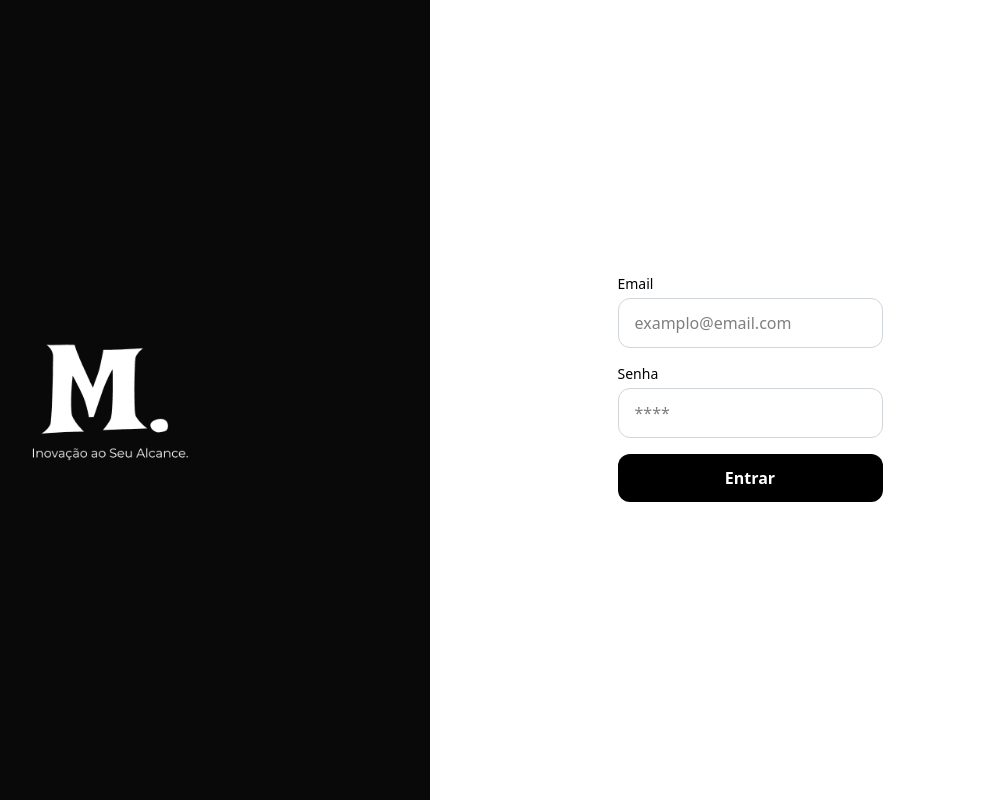
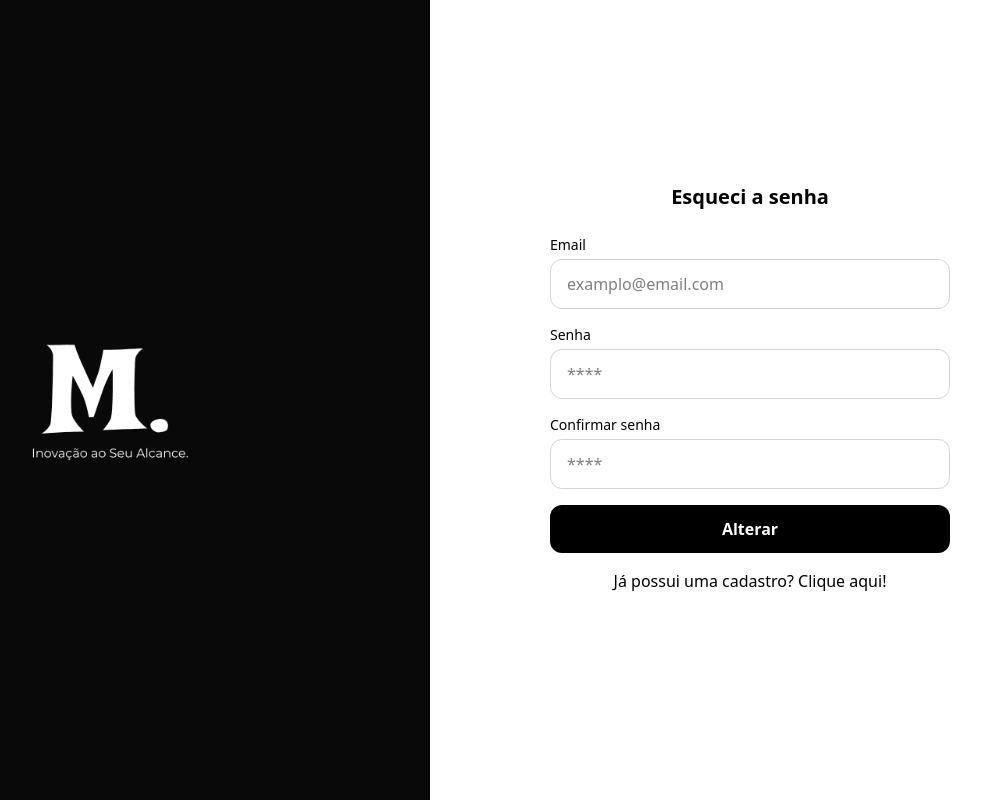
Before and after one commit to AntonioALino/CaseMind2025-Frontend, a React (Vite) app in the folder blog-mind-consulting/: page /recover-password in a window 1280 px wide. Shown: the whole page, without its empty margins (210-1191 px from the left). Built offline with nearby package versions, Linux system fonts and the light colour scheme; no server answers.

Commit message:
:ok_hand: Finalizando, registro e redefinir senha (redefenir senha sem conexão com o back, ainda)

```diff
--- a/blog-mind-consulting/src/App.tsx
+++ b/blog-mind-consulting/src/App.tsx
@@ -1,12 +1,19 @@
 import { LoginPage } from './pages/LoginPage'
-
+import { BrowserRouter as Router, Routes, Route } from 'react-router-dom';
+import { RegisterPage } from './pages/RegisterPage';
+import { ForgotPasswordPage } from './pages/ForgotPasswordPage';
 function App() {
 
   return (
-    <>
-      <LoginPage/>
-    </>
-  )
+    <Router>
+      <Routes>
+        <Route path="/" element={<LoginPage />} />
+        <Route path="/register" element={<RegisterPage />} />
+        <Route path="/login" element={<LoginPage />} />
+        <Route path='/recover-password' element={<ForgotPasswordPage/>}/>
+      </Routes>
+    </Router>
+  );
 }
 
 export default App
--- a/blog-mind-consulting/src/components/Login/LoginContainer.tsx
+++ b/blog-mind-consulting/src/components/Login/LoginContainer.tsx
@@ -5,8 +5,12 @@ import type { LoginData } from '../../schema/loginSchema';
 import { toast, ToastContainer } from "react-toastify";
 import { InputComponent } from "../InputComponent";
 import { ButtonPageComponent } from "../ButtonPageComponent";
+import { useNavigate } from "react-router-dom";
 
 export default function LoginContainer() {
+
+    const navigate = useNavigate();
+
     const [form, setForm] = useState<LoginData>({ password: '', email: '' });
 
     const handleChange = (e: React.ChangeEvent<HTMLInputElement>) => {
@@ -45,6 +49,8 @@ export default function LoginContainer() {
     }
     return (
         <>
+        <div className="w-100">
+        <h2 className="text-center text-xl font-semibold mb-6" >Conectar</h2>
             <form onSubmit={handleSubmit} className="space-y-4">
                 <InputComponent
                     titleInput="Email"
@@ -63,13 +69,19 @@ export default function LoginContainer() {
                     onChange={handleChange}
                     placeholder="****"
                 />
-
+                <div className="text-right">
+                <a href="/recover-password" className="text-sm text-black-500 hover:underline">Esqueceu a senha? </a>
+                </div>
                 <ButtonPageComponent
                     buttonTextProps={"Entrar"}
                 />
+            <div className="text-center">
+                <a href="/register" className="text-center text-black-500 hover:underline">Novo usuário? Clique aqui!</a>
+            </div>
             </form>
+        </div>
+            <ToastContainer position="bottom-right" autoClose={3000}/>
 
-            <ToastContainer position="bottom-right" autoClose={3000}/>
         </>
     )
 }
--- a/blog-mind-consulting/src/components/RecoverPassword/RecoverPasswordContainer.tsx
+++ b/blog-mind-consulting/src/components/RecoverPassword/RecoverPasswordContainer.tsx
@@ -29,7 +29,7 @@ export default function RecoverPasswordContainer() {
         }
 
         try{
-            const response = await api.post('users', payload);
+            const response = await api.patch('users/password/:id', payload);
             setForm({ email: '', password: '', confirmPassword: '' });
 
             toast.success('Conta criada com sucesso!')
@@ -41,6 +41,8 @@ export default function RecoverPasswordContainer() {
 
         return(
             <>
+            <div className="w-100">
+                <h2 className="text-center text-xl font-semibold mb-6">Esqueci a senha</h2>
                 <form onSubmit={handleSubmit} className="space-y-4">
                       <InputComponent
                           titleInput="Email"
@@ -70,10 +72,16 @@ export default function RecoverPasswordContainer() {
                       />
 
                       <ButtonPageComponent
-                          buttonTextProps={"Criar conta"}
+                          buttonTextProps={"Alterar"}
                       />
+
+                    <div className="text-center">
+                        <a href="/login" className="text-center text-black-500 hover:underline">Já possui uma cadastro? Clique aqui!</a>
+                    </div>
+
                 </form>
-                    <ToastContainer position="bottom-right" autoClose={3000}/>
+            </div>
+                <ToastContainer position="bottom-right" autoClose={3000}/>
             </>
         )
 
--- a/blog-mind-consulting/src/components/Register/RegisterContainer.tsx
+++ b/blog-mind-consulting/src/components/Register/RegisterContainer.tsx
@@ -41,6 +41,8 @@ export default function RegisterContainer() {
 
         return(
             <>
+            <div className="w-100">
+                <h2 className="text-center text-xl font-semibold mb-6">Registrar</h2>
                 <form onSubmit={handleSubmit} className="space-y-4">
                       <InputComponent
                           titleInput="Email"
@@ -72,8 +74,11 @@ export default function RegisterContainer() {
                       <ButtonPageComponent
                           buttonTextProps={"Criar conta"}
                       />
+                       <div className="text-center">
+                            <a href="/login" className="text-center text-black-500 hover:underline">Já possui uma cadastro? Clique aqui!</a>
+                       </div>
                 </form>
-
+            </div>
                     <ToastContainer position="bottom-right" autoClose={3000}/>
             </>
         )
```
